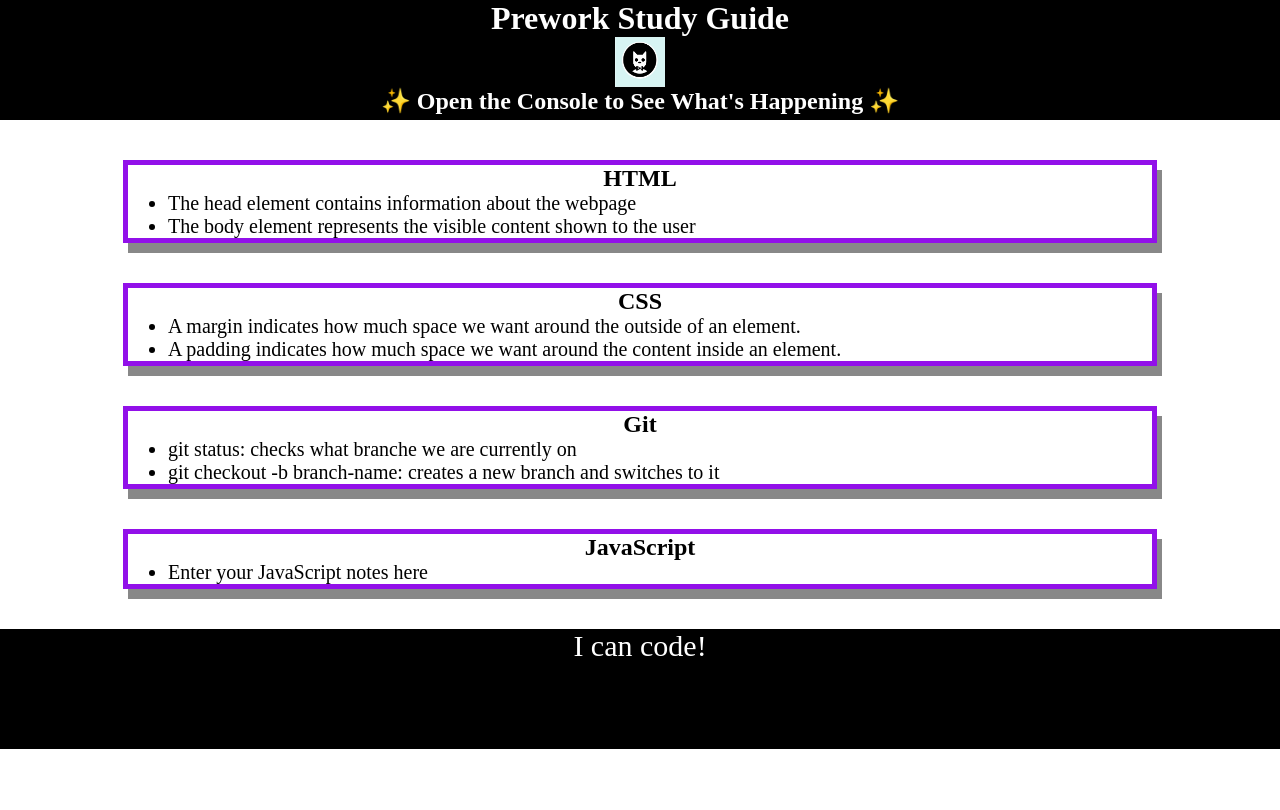
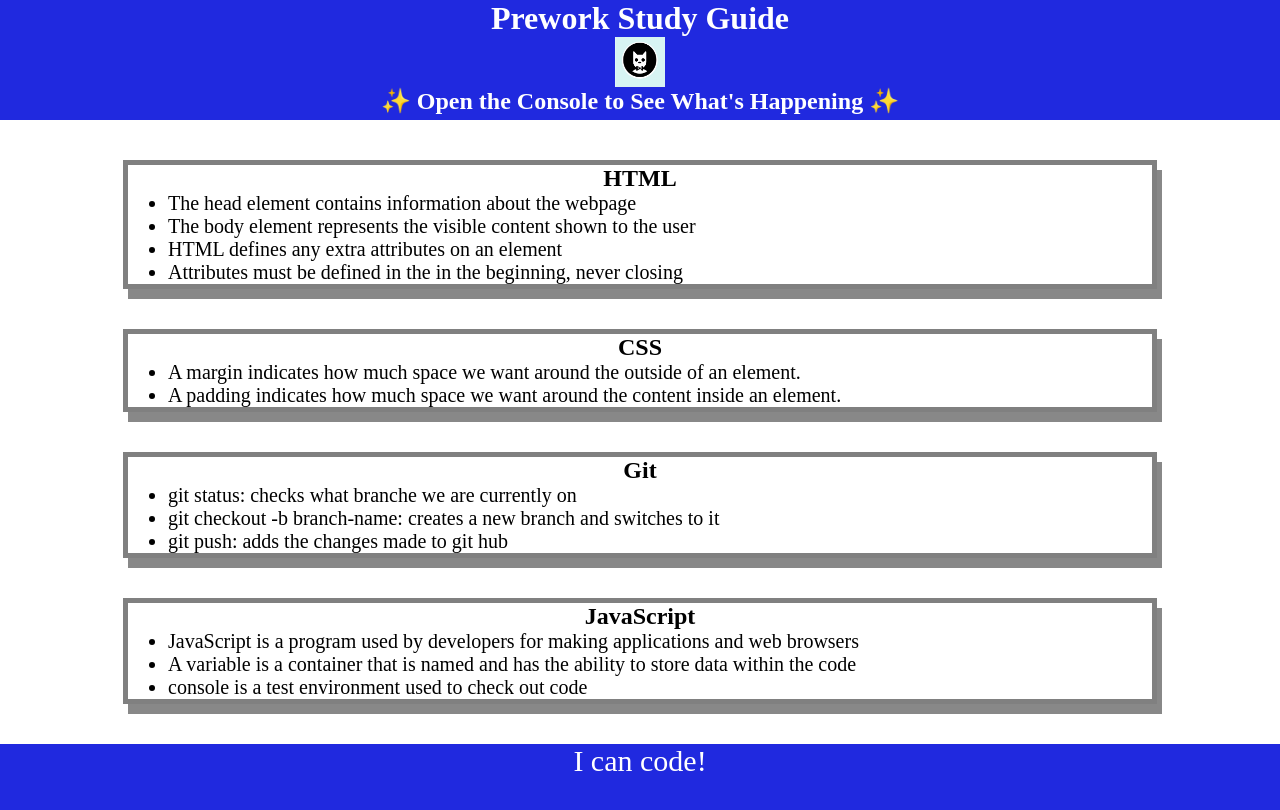
Before and after one commit to Sajay31/prework-study-guide, a plain HTML site: page index.html in a window 1280 px wide. Drawn offline with Linux system fonts and the light colour scheme.

Commit message:
reverted colors in css and added notes to the index file

```diff
--- a/assets/style.css
+++ b/assets/style.css
@@ -7,7 +7,7 @@
 footer {
     width: 100%;
     height: 120px;
-    background-color: rgb(0, 0, 0);
+    background-color: rgb(32, 41, 223);
     color: white;
 }
 
@@ -37,6 +37,6 @@
   .card {
     width: 80%;
     margin: 40px auto;
-    border: 5px solid rgb(146, 16, 233);
+    border: 5px solid rgb(128, 128, 128);
     box-shadow: 5px 10px #888888;
   }
--- a/index.html
+++ b/index.html
@@ -20,6 +20,8 @@
         <ul>
           <li>The head element contains information about the webpage </li>
           <li>The body element represents the visible content shown to the user</li>
+          <li>HTML defines any extra attributes on an element</li>
+          <li>Attributes must be defined in the in the beginning, never closing</li>
         </ul>
 
       </section>
@@ -37,14 +39,16 @@
         <ul>
           <li>git status: checks what branche we are currently on</li>
           <li>git checkout -b branch-name: creates a new branch and switches to it</li>
-
+          <li>git push: adds the changes made to git hub</li>
         </ul>
       </section>
 
       <section class="card" id="javascript-section">
         <h2>JavaScript</h2>
         <ul>
-          <li>Enter your JavaScript notes here</li>
+          <li>JavaScript is a program used by developers for making applications and web browsers</li>
+          <li>A variable is a container that is named and has the ability to store data within the code</li>
+          <li>console is a test environment used to check out code</li>
         </ul>
       </section>
     </main>
```
